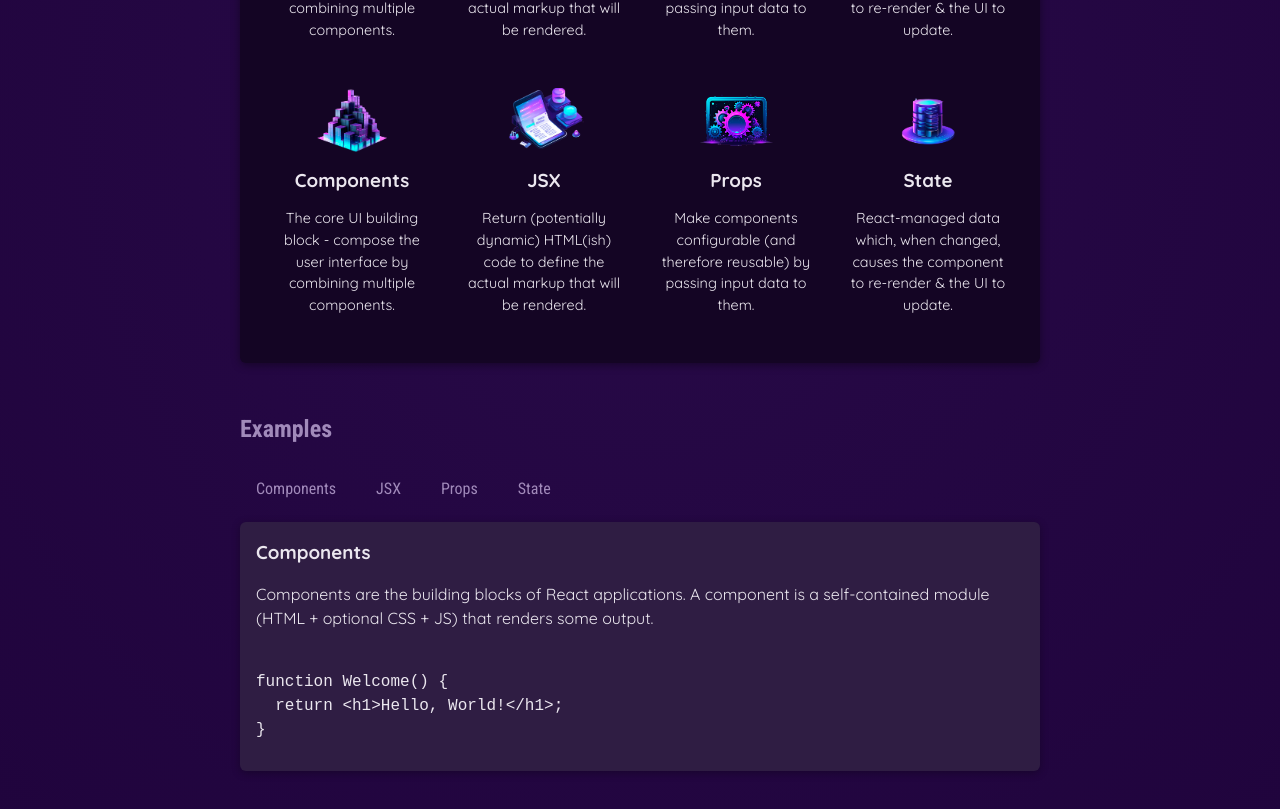
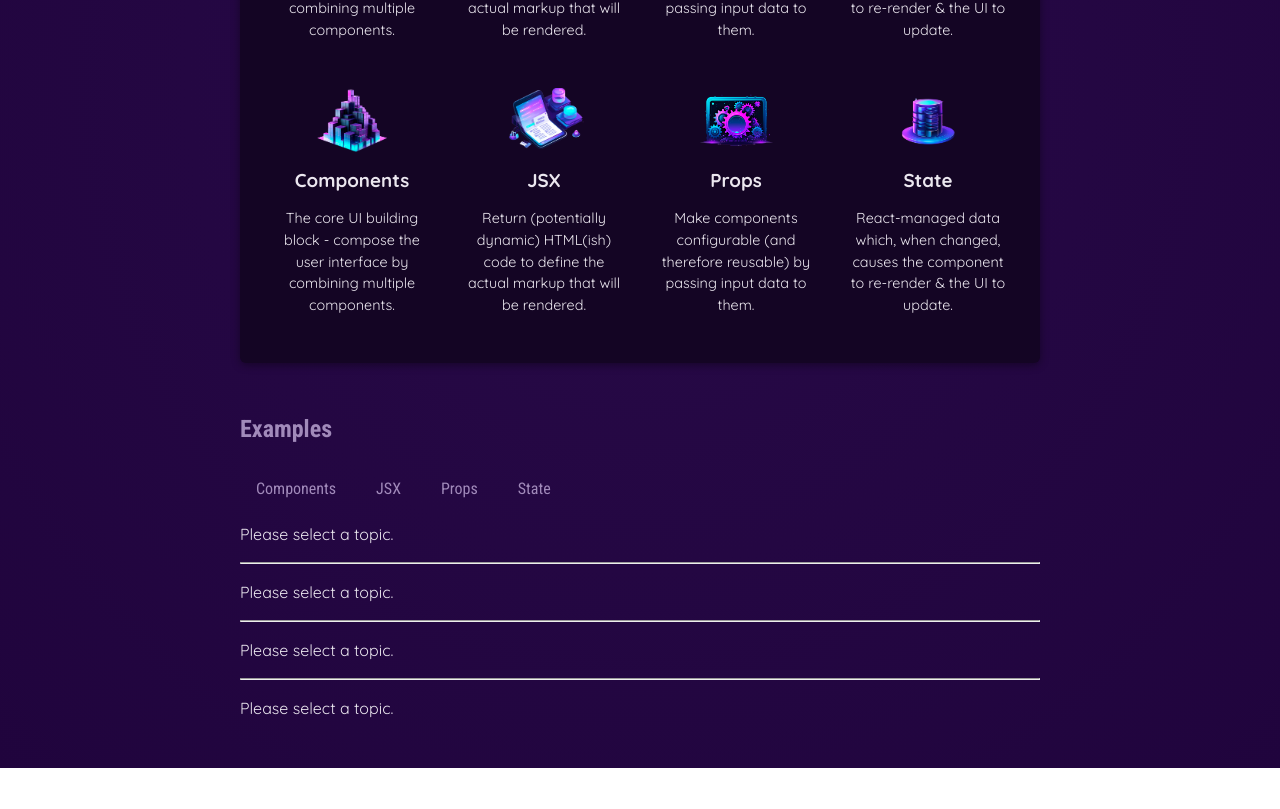
Before and after one commit to bennday/react_course, a React (Vite) app: page / in a window 1280 px wide. Shown: the part 611-1420 px from the top of the page. After the commit the page ends 1379 px from the top, so only its background shows below. Built offline with nearby package versions, Linux system fonts and the light colour scheme.

Commit message:
Conditional content

```diff
--- a/src/App.jsx
+++ b/src/App.jsx
@@ -13,7 +13,7 @@ function App() {
   //we can use const to declare the state variable because we are not reassigning the variable, we are updating the value of the variable
 
   //useState returns an array with two elements. The first element is the current state value and the second element is a function that can be used to update the state value.
-  const [selectedTopic, setSelectedTopic] = useState("components");
+  const [selectedTopic, setSelectedTopic] = useState();
 
   function handleSelect(selectedButton) {
     //selected => 'components', 'JSX', 'props', or 'state
@@ -21,6 +21,20 @@ function App() {
 
     //This will update the component because it is a state variable
     setSelectedTopic(selectedButton);
+  }
+
+  let tabContent = <p>Please select a topic.</p>;
+
+  if (selectedTopic) {
+    tabContent = (
+      <div id="tab-content">
+        <h3>{EXAMPLES[selectedTopic].title}</h3>
+        <p>{EXAMPLES[selectedTopic].description}</p>
+        <pre>
+          <code>{EXAMPLES[selectedTopic].code}</code>
+        </pre>
+      </div>
+    );
   }
 
   return (
@@ -73,6 +87,9 @@ function App() {
             <TabButton onSelect={() => handleSelect("state")}>State</TabButton>
           </menu>
 
+          {/* you can use the && operator to conditionally render elements */}
+          {!selectedTopic ? <p>Please select a topic.</p> : null}
+          {selectedTopic ? (
             <div id="tab-content">
               <h3>{EXAMPLES[selectedTopic].title}</h3>
               <p>{EXAMPLES[selectedTopic].description}</p>
@@ -80,7 +97,41 @@ function App() {
                 <code>{EXAMPLES[selectedTopic].code}</code>
               </pre>
             </div>
+          ) : null}
 
+          <hr />
+
+          {/*Alternatively, you can merge the two if statements into one by using the ternary operator */}
+          {!selectedTopic ? (
+            <p>Please select a topic.</p>
+          ) : (
+            <div id="tab-content">
+              <h3>{EXAMPLES[selectedTopic].title}</h3>
+              <p>{EXAMPLES[selectedTopic].description}</p>
+              <pre>
+                <code>{EXAMPLES[selectedTopic].code}</code>
+              </pre>
+            </div>
+          )}
+
+          <hr />
+
+          {/* you can use the && operator to conditionally render elements */}
+          {!selectedTopic && <p>Please select a topic.</p>}
+
+          {selectedTopic && (
+            <div id="tab-content">
+              <h3>{EXAMPLES[selectedTopic].title}</h3>
+              <p>{EXAMPLES[selectedTopic].description}</p>
+              <pre>
+                <code>{EXAMPLES[selectedTopic].code}</code>
+              </pre>
+            </div>
+          )}
+
+          <hr />
+
+          {tabContent}
         </section>
       </main>
     </div>
```
Lines whose indentation alone changed are shown as unchanged.
